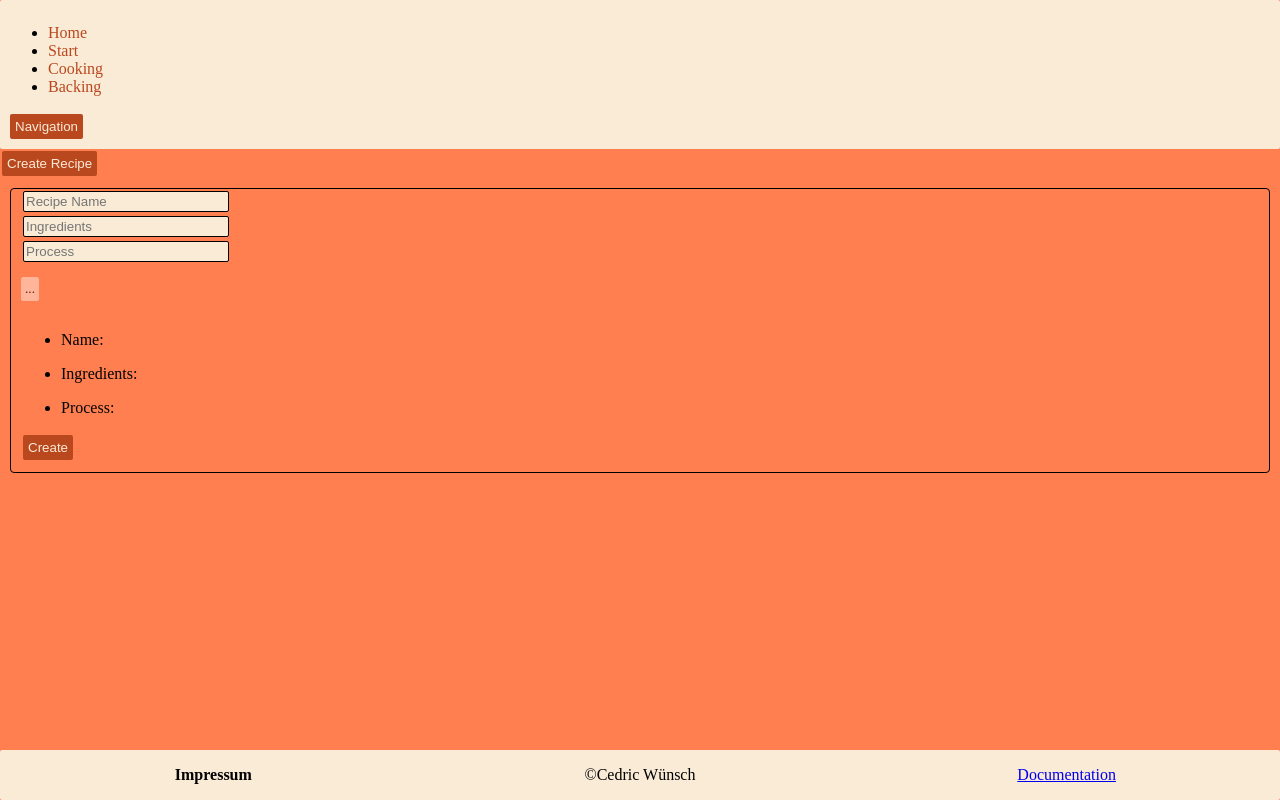
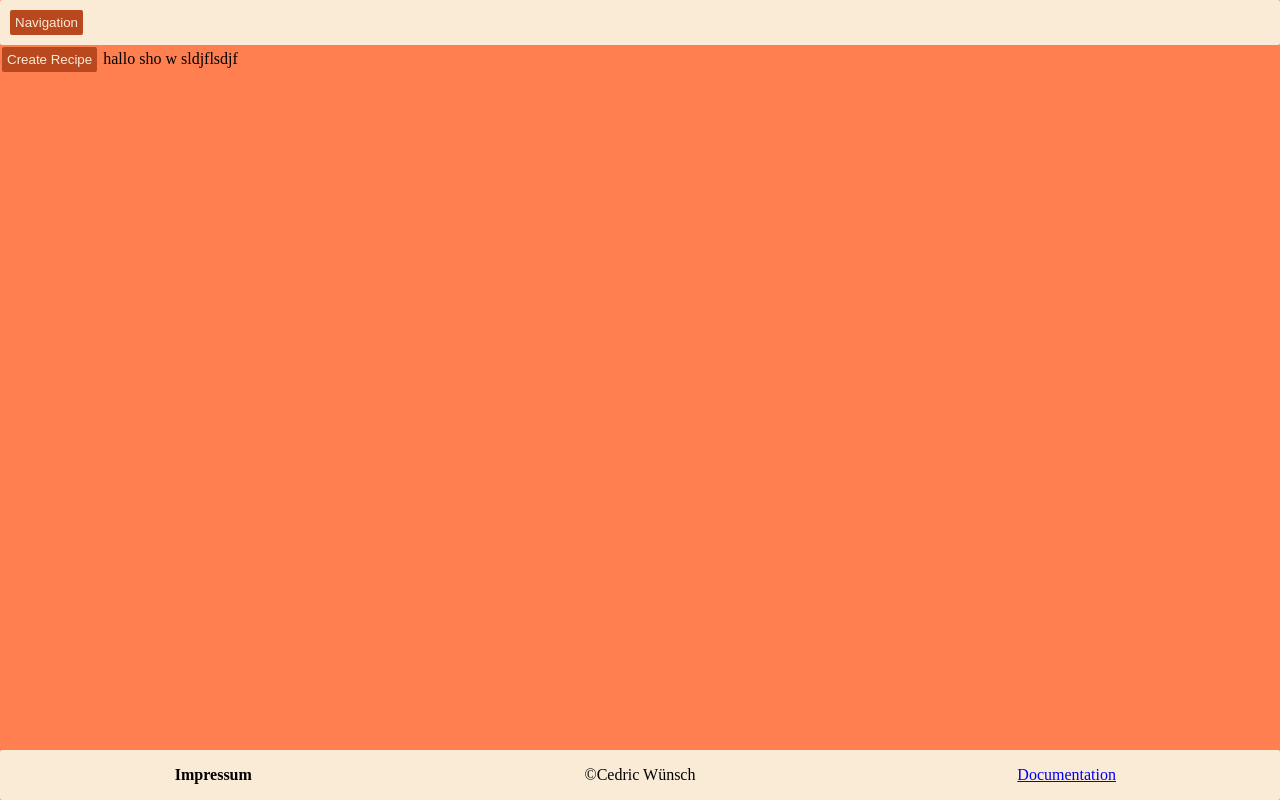
Before and after one commit to cedric-star/Vue-Web-Tech, a Vue app: page /cooking in a window 1280 px wide. Built offline with nearby package versions, Linux system fonts and the light colour scheme.

Commit message:
letzter commit 6.12.24

```diff
--- a/src/components/CreateRecipe.vue
+++ b/src/components/CreateRecipe.vue
@@ -1,6 +1,6 @@
 <template>
     <button @click="this.toggleContent()">Create Recipe</button>
-    <div class="all" id="all">
+    <div class="all" id="all" v-if="showField==true">
         <input placeholder="Recipe Name" type="text" name="name" id="name" v-model="this.name">
         <input placeholder="Ingredients" type="text" name="ingredients" id="ingredients" v-model="this.ingredients">
         <input placeholder="Process" type="text" name="process" id="process" v-model="this.process">
@@ -30,14 +30,12 @@
         name: "",
         ingredients: "",
         process: "",
-        message: "..."
+        message: "...",
+        showField: false
       };
     },
     methods: {
-        toggleContent() {
-            var element = document.getElementById("all");
-            element.style.display = (element.style.display === "none") ? "block" : "none";
-        },
+        toggleContent() {this.showField = !this.showField;},
         senddata() {
           console.log('fetching...');
           const data = {
@@ -50,7 +48,7 @@
           fetch('http://localhost:8080/app/adddata', {
               method: 'POST',
               headers: {
-                  'Conten-Type': 'application/json'
+                  'Content-Type': 'application/json'
               },
           body: JSON.stringify(data)
           })
--- a/src/components/NavigationBar.vue
+++ b/src/components/NavigationBar.vue
@@ -1,12 +1,12 @@
 <template>
-    <header class="navigator">
+    <header class="navigator" >
 
-        <div>
+        <div v-if="showField==true">
             <ul class="nav_ul" id="nav_ul">
                 <li><router-link to="/home"class="nav_list">Home</router-link></li>
                 <li><router-link to="/start"class="nav_list">Start</router-link></li>
                 <li><router-link to="/cooking"class="nav_list">Cooking</router-link></li>
-                <li><router-link to="/backing"class="nav_list">Backing</router-link></li>
+                <li><router-link to="/baking"class="nav_list">Backing</router-link></li>
             </ul>
         </div>
         <div class="rollout">
@@ -19,10 +19,12 @@
 export default {
     name: 'NavigationBar',
     methods: {
-        toggleContent() {
-            var element = document.getElementById("nav_ul");
-            element.style.display = (element.style.display === "none") ? "block" : "none";
-        }
+        toggleContent() {this.showField = !this.showField}
+    },
+    data() {
+      return {
+        showField: false
+      }
     }
 }
 </script>
--- a/src/components/Recipe.vue
+++ b/src/components/Recipe.vue
@@ -1,8 +1,8 @@
 <template>
-    <ul class="attributes">
-      <li><p>Name: {{ name }}</p></li>
-      <li><p>Ingredients: {{ ingredients }}</p></li>
-      <li><p>Process: {{ process }}</p></li>
+  <h4 v-if="name.length>0">{{ name }}</h4>
+  <ul class="attributes">
+      <li v-if="ingredients.length>0"><p>Ingredients: {{ ingredients }}</p></li>
+      <li v-if="process.length>0"><p>Process: {{ process }}</p></li>
     </ul>
   </template>
 
@@ -32,7 +32,5 @@
 <style>
 .attributes {
     margin: 0;
-
-
 }
 </style>
--- /dev/null
+++ b/src/components/ShowAllRecipies.vue
@@ -0,0 +1,10 @@
+<script setup lang="ts">
+</script>
+
+<template>
+hallo sho w sldjflsdjf
+</template>
+
+<style scoped>
+
+</style>
--- a/src/views/Baking.vue
+++ b/src/views/Baking.vue
@@ -1,15 +1,18 @@
 <template>
     <NavigationBar/>
     <CreateRecipe type="baking"/>
+    <ShowAllRecipies/>
     <Footer/>
 </template>
 <script>
+import ShowAllRecipies from "../components/ShowAllRecipies.vue";
 import NavigationBar from '../components/NavigationBar.vue';
 import Footer from '../components/Footer.vue';
 import CreateRecipe from '../components/CreateRecipe.vue';
 
 export default {
     components: {
+      ShowAllRecipies,
         NavigationBar,
         CreateRecipe,
         Footer
--- a/src/views/Cooking.vue
+++ b/src/views/Cooking.vue
@@ -1,6 +1,7 @@
 <template>
     <NavigationBar/>
     <CreateRecipe type="cooking"/>
+    <ShowAllRecipies/>
     <Footer/>
 
 </template>
@@ -8,11 +9,14 @@
   <script>
     import CreateRecipe from '../components/CreateRecipe.vue';
     import NavigationBar from '../components/NavigationBar.vue';
+    import ShowAllRecipies from "../components/ShowAllRecipies.vue";
     import Footer from '../components/Footer.vue';
+
 export default {
     components: {
         NavigationBar,
         CreateRecipe,
+        ShowAllRecipies,
         Footer
     },
     }
```
Also changed, not shown: 1 other file (tests, documents, lock files or other folders).
